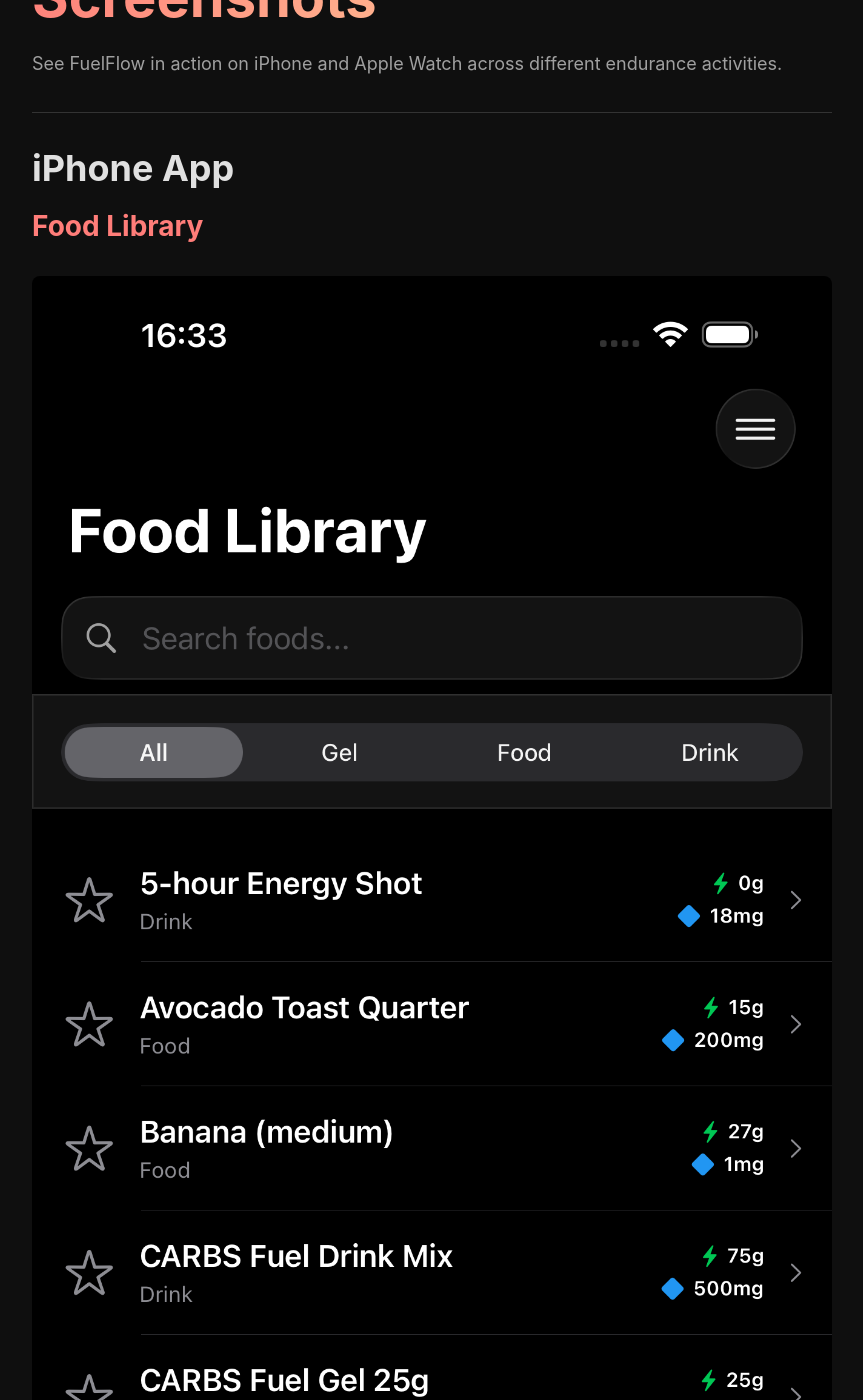
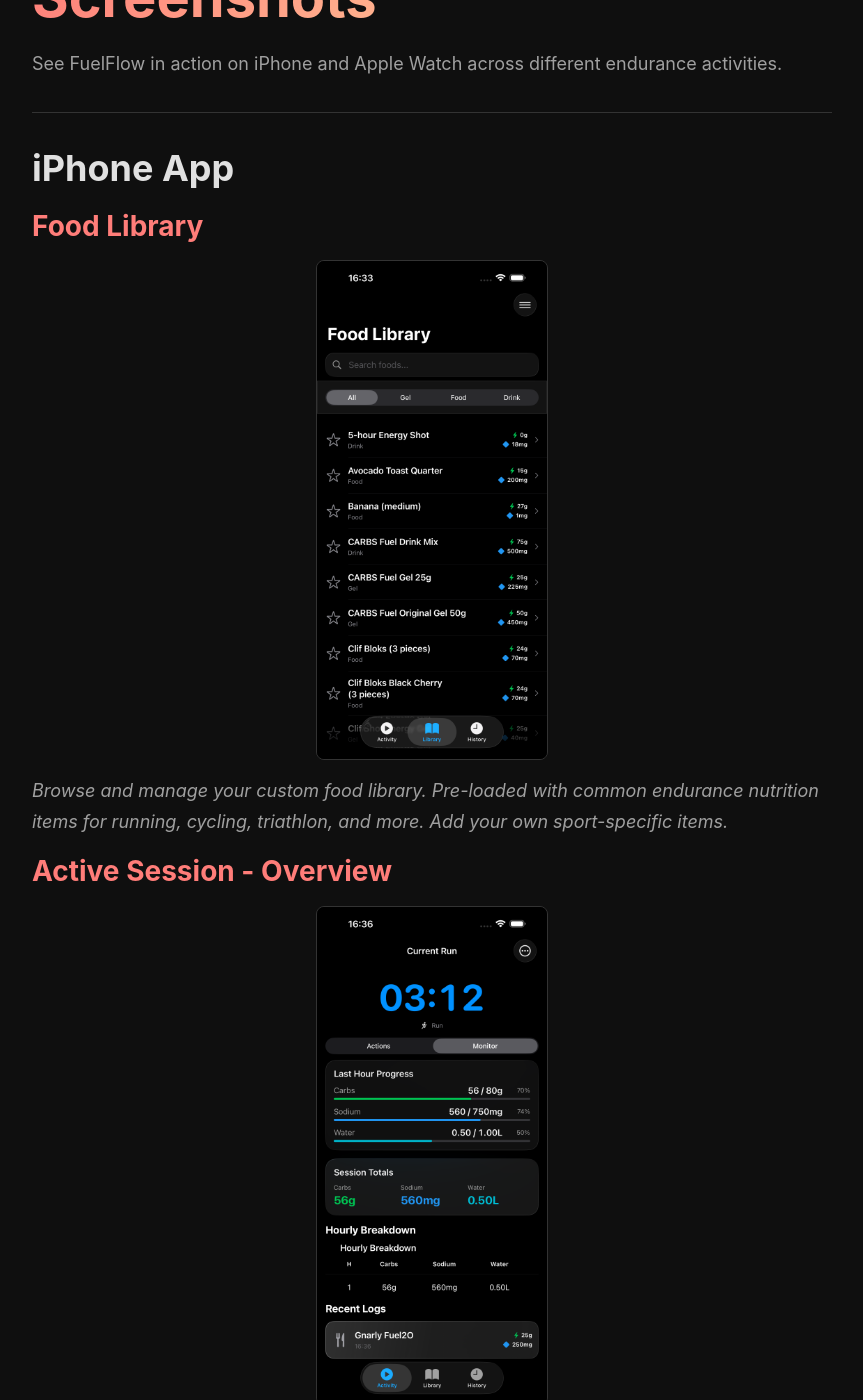
Before and after one commit to virtualserverguy/NutriTracker-pages, a Jekyll site: the page built from pub/screenshots.md, in a window 1280 px wide and 1400 px high, scrolled down 191 px. Shown: the whole window, without its empty margins (208-1071 px from the left). Built offline with Jekyll 4.4.1, drawn with Linux system fonts in a browser that asks for light colours.

Commit message:
Constrain screenshot image sizes for better scrolling
Adds responsive max-height limits to screenshot images so the page
doesn't require excessive scrolling. iPhone screenshots capped at
400-500px, Watch at 250-300px depending on viewport size.

🤖 Generated with [Claude Code](https://claude.com/claude-code)

Co-Authored-By: Claude <noreply@anthropic.com>

```diff
--- a/pub/assets/css/style.css
+++ b/pub/assets/css/style.css
@@ -421,6 +421,50 @@ img {
 }
 
 /* ================================
+   Screenshot Gallery
+   ================================ */
+
+/* Screenshots are constrained to reasonable heights */
+img[src*="screenshots/iphone"] {
+    max-height: 400px;
+    width: auto;
+    max-width: 100%;
+    cursor: pointer;
+    transition: transform 0.3s ease, box-shadow 0.3s ease;
+    display: block;
+    margin: 1rem auto;
+    border: 1px solid var(--border-color);
+}
+
+img[src*="screenshots/watch"] {
+    max-height: 250px;
+    width: auto;
+    max-width: 100%;
+    cursor: pointer;
+    transition: transform 0.3s ease, box-shadow 0.3s ease;
+    display: block;
+    margin: 1rem auto;
+    border: 1px solid var(--border-color);
+}
+
+/* Hover effect for screenshots */
+img[src*="screenshots/"]:hover {
+    transform: scale(1.02);
+    box-shadow: 0 8px 25px rgba(255, 125, 121, 0.3);
+}
+
+/* Larger screenshots on bigger screens */
+@media (min-width: 768px) {
+    img[src*="screenshots/iphone"] {
+        max-height: 500px;
+    }
+
+    img[src*="screenshots/watch"] {
+        max-height: 300px;
+    }
+}
+
+/* ================================
    Horizontal Rules
    ================================ */
 
```
